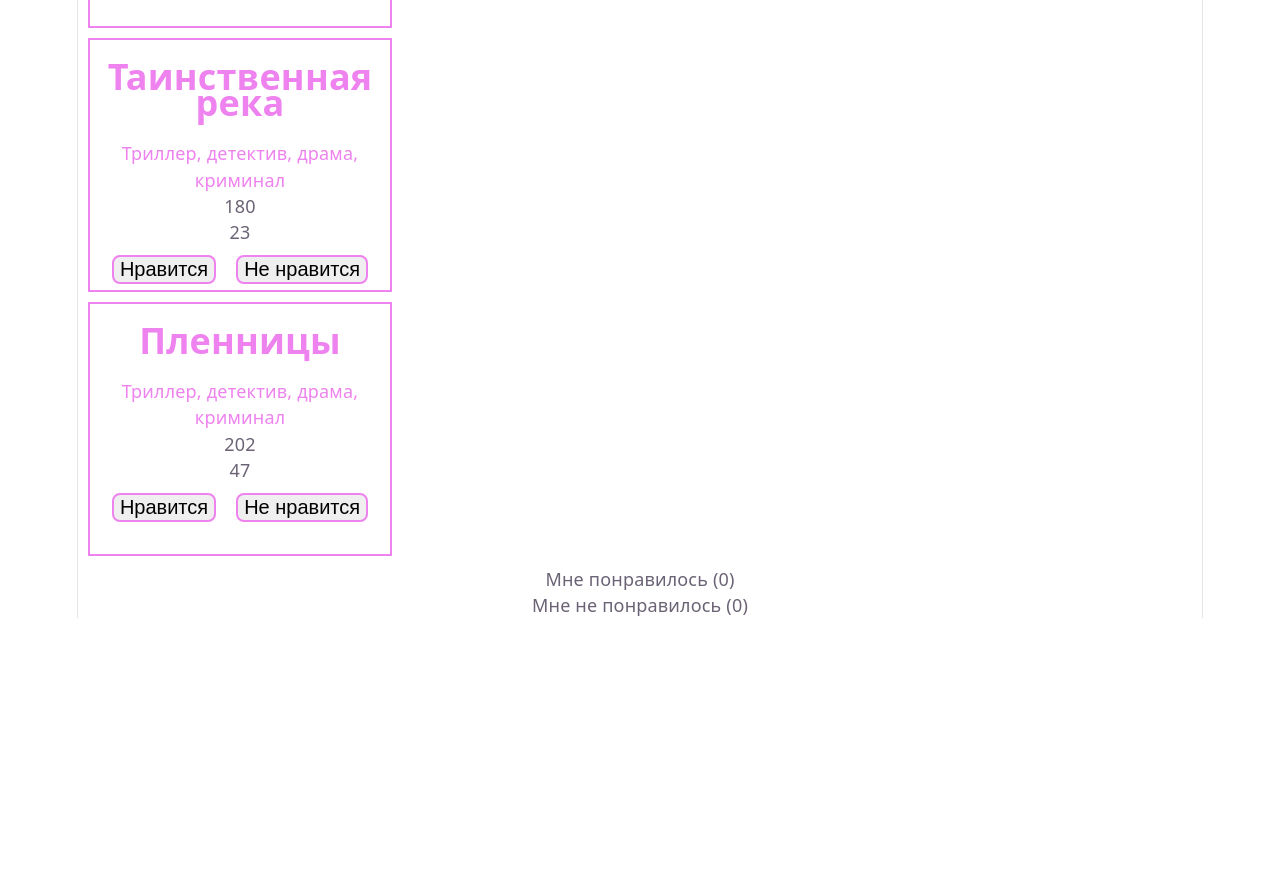
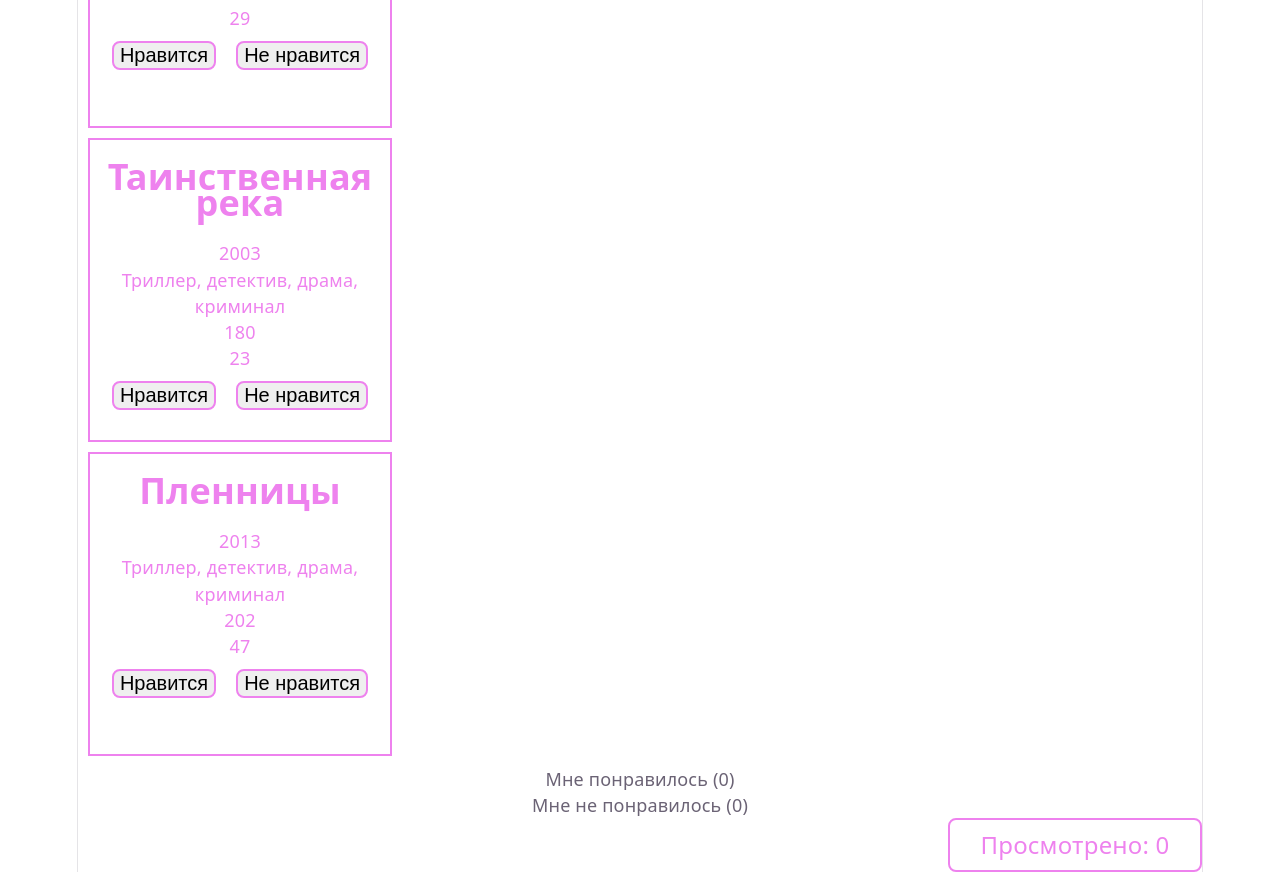
Before and after one commit to 25Dima05/dz-like-dislike, a React (Vite) app: page / in a window 1280 px wide. Shown: the part 500-1372 px from the top of the page. Before the commit the page ends 1118 px from the top, so only its background shows below. Built offline with nearby package versions, Linux system fonts and the light colour scheme.

Commit message:
added a movie counter

```diff
--- a/src/App.css
+++ b/src/App.css
@@ -9,11 +9,12 @@
 }
 
 .container {
-  height: 250px;
+  height: 300px;
   width: 300px;
 
   margin: 10px;
   border: 2px solid violet;
+  color: violet;
 }
 
 button:hover {
@@ -26,10 +27,12 @@ button:hover {
     flex-direction: column;
     justify-self: end;
 
-    height: 300px;
+    height: 350px;
     width: 300px;
+    margin: 10px;
 
     border: 2px solid green;
+    color: violet;
 }
 
 .red {
@@ -37,8 +40,26 @@ button:hover {
     flex-direction: column;
     justify-self: end;
 
-    height: 300px;
+    height: 350px;
     width: 300px;
+    margin: 10px;
 
     border: 2px solid red;
+    color: violet;
 }
+
+.countView {
+    display: flex;
+    flex-direction: row;
+    justify-self: flex-end;
+    align-items: center;
+    justify-content: center;
+
+    height: 50px;
+    width: 250px;
+    font-size: 24px;
+
+    border: 2px solid violet;
+    border-radius: 8px;
+    color: violet;
+}
--- a/src/App.jsx
+++ b/src/App.jsx
@@ -6,8 +6,23 @@ import FilmCard from './components/FilmCard'
 import LikedFilm from './components/LikedFilms'
 import DislikedFilm from './components/DislikedFilms'
 import './App.css'
+import { useEffect } from 'react'
 
 function App() {
+
+function CountView({films}) {
+    const [count, setCount] = useState(0);
+
+    useEffect(() => {
+            const summView = films.reduce((result, film) => result + film.view, 0);
+            setCount(summView);
+        }, [films]);
+     return (
+        <div>
+            <p>Просмотрено: {count}</p>
+        </div>
+     )
+}
 
 const textStyle = {
     color: "violet",
@@ -17,50 +32,58 @@ const [films, setFilms] = useState([
     {
         id: 1,
         title: "Олдбой",
-        year: "2003",
+        date: "2003",
         genre: "Триллер, детектив, драма, криминал",
 
         like: 131,
         dislike: 29,
 
         likeFlag: false,
-        dislikeFlag: false
+        dislikeFlag: false,
+
+        view: 0
     },
     {
         id: 2,
         title: "Таинственная река",
-        year: "2003",
+        date: "2003",
         genre: "Триллер, детектив, драма, криминал",
 
         like: 180,
         dislike: 23,
 
         likeFlag: false,
-        dislikeFlag: false
+        dislikeFlag: false,
+
+        view: 0
     },
     {
         id: 3,
         title: "Пленницы",
-        year: "2013",
+        date: "2013",
         genre: "Триллер, детектив, драма, криминал",
 
         like: 202,
         dislike: 47,
 
         likeFlag: false,
-        dislikeFlag: false
+        dislikeFlag: false,
+
+        view: 0
     },
     {
         id: 4,
         title: "Семь",
-        year: "1995",
+        date: "1995",
         genre: "Триллер, детектив, драма, криминал",
 
         like: 131,
         dislike: 25,
 
         likeFlag: false,
-        dislikeFlag: false
+        dislikeFlag: false,
+
+        view: 0
     }
 ])
 
@@ -71,14 +94,14 @@ const sortedFilms = [...films].sort((a, b) => {
     return sumA - sumB;
 })
 
-const likedFilms = films.filter(film => film.likeFlag === true)
-const dislikedFilms = films.filter(film => film.dislikeFlag === true)
+const likedFilms = films.filter(film => film.likeFlag);
+const dislikedFilms = films.filter(film => film.dislikeFlag);
 
 function likeMinus(arrFilm) {
     return {
         ...arrFilm,
         like: arrFilm.like - 1,
-        likeFlag: false
+        likeFlag: false,
     }
 }
 
@@ -86,7 +109,7 @@ function dislikeMinus(arrFilm) {
     return {
         ...arrFilm,
         dislike: arrFilm.dislike - 1,
-        dislikeFlag: false
+        dislikeFlag: false,
     }
 }
 
@@ -94,7 +117,8 @@ function likePlus(arrFilm) {
     return {
         ...arrFilm,
         like: arrFilm.like + 1,
-        likeFlag: true
+        likeFlag: true,
+        view: arrFilm.view + 1
     }
 }
 
@@ -102,7 +126,8 @@ function dislikePlus(arrFilm) {
     return {
         ...arrFilm,
         dislike: arrFilm.dislike + 1,
-        dislikeFlag: true
+        dislikeFlag: true,
+        view: arrFilm.view + 1
     }
 }
 
@@ -110,9 +135,9 @@ function handleLike(filmId) {
     setFilms(prevFilms =>
             prevFilms.map(film => {
 
-            if (film.id !== filmId) return film
+            if (film.id !== filmId) return film;
 
-            if (film.likeFlag) return likeMinus(film)
+            if (film.likeFlag) return likeMinus(film);
 
             else {
                 if (film.dislikeFlag) {
@@ -120,7 +145,7 @@ function handleLike(filmId) {
                     return likePlus(updatedFilm);
                 }
 
-                return likePlus(film)
+                return likePlus(film);
             }
         })
     )
@@ -129,9 +154,9 @@ function handleLike(filmId) {
 function handleDislike(filmId) {
     setFilms(prevFilms =>
         prevFilms.map(film => {
-            if (film.id !== filmId) return film
+            if (film.id !== filmId) return film;
 
-            if (film.dislikeFlag) return dislikeMinus(film)
+            if (film.dislikeFlag) return dislikeMinus(film);
 
             else {
                 if (film.likeFlag) {
@@ -139,7 +164,7 @@ function handleDislike(filmId) {
                     return dislikePlus(updatedFilm);
                 }
 
-                return dislikePlus(film)
+                return dislikePlus(film);
             }
         })
     )
@@ -149,10 +174,6 @@ function handleDislike(filmId) {
         <div>
             <div>
                 {sortedFilms.map(n => {
-                    const likeColor = n.likeFlag && !n.dislikeFlag ? "green" : null
-                        //не могу убрать n.likeFlag или !n.dislikeFlag , цвет кнопок ломается
-                    const dislikeColor = n.dislikeFlag && !n.likeFlag ? "red" : null
-
                     return (
                         <FilmCard
                             key={n.id}
@@ -161,20 +182,17 @@ function handleDislike(filmId) {
                             genre={n.genre}
                             like={n.like}
                             dislike={n.dislike}
-                            likeColor={likeColor}
-                            dislikeColor={dislikeColor}
+                            likeFlag={n.likeFlag}
+                            dislikeFlag={n.dislikeFlag}
                             handleLike={() => handleLike(n.id)}
                             handleDislike={() => handleDislike(n.id)}
                         />
                     )
                 })}
 
+
                 <p>Мне понравилось ({likedFilms.length})</p>
                 {likedFilms.map(n => {
-                    const likeColor = n.likeFlag && !n.dislikeFlag ? "green" : null
-                        //не могу убрать n.likeFlag или !n.dislikeFlag , цвет кнопок ломается
-                    const dislikeColor = n.dislikeFlag && !n.likeFlag ? "red" : null
-
                     return (
                             <LikedFilm
                             key={n.id}
@@ -183,8 +201,8 @@ function handleDislike(filmId) {
                             genre={n.genre}
                             like={n.like}
                             dislike={n.dislike}
-                            likeColor={likeColor}
-                            dislikeColor={dislikeColor}
+                            likeFlag={n.likeFlag}
+                            dislikeFlag={n.dislikeFlag}
                             handleLike={() => handleLike(n.id)}
                             handleDislike={() => handleDislike(n.id)}
                         />
@@ -193,10 +211,6 @@ function handleDislike(filmId) {
 
                 <p>Мне не понравилось ({dislikedFilms.length})</p>
                 {dislikedFilms.map(n => {
-                    const likeColor = n.likeFlag && !n.dislikeFlag ? "green" : null
-                        //не могу убрать n.likeFlag или !n.dislikeFlag , цвет кнопок ломается
-                    const dislikeColor = n.dislikeFlag && !n.likeFlag ? "red" : null
-
                     return (
                             <DislikedFilm
                             key={n.id}
@@ -205,15 +219,20 @@ function handleDislike(filmId) {
                             genre={n.genre}
                             like={n.like}
                             dislike={n.dislike}
-                            likeColor={likeColor}
-                            dislikeColor={dislikeColor}
+                            likeFlag={n.likeFlag}
+                            dislikeFlag={n.dislikeFlag}
                             handleLike={() => handleLike(n.id)}
                             handleDislike={() => handleDislike(n.id)}
                         />
                     )
                 })}
             </div>
+            <div className='countView'>
+                <CountView films={films}/>
+            </div>
+
         </div>
+
     )
 }
 
--- a/src/components/DislikedFilms.jsx
+++ b/src/components/DislikedFilms.jsx
@@ -6,14 +6,14 @@ const DislikedCard = ({
     genre,
     like,
     dislike,
-    likeColor,
-    dislikeColor,
+    likeFlag,
+    dislikeFlag,
     handleLike,
     handleDislike
 }) => {
 
 return (
-    <div className={dislikeColor}>
+    <div className={dislikeFlag ? "red" : null}>
         <h1 style={{color: "violet"}}>{title}</h1>
             <p style={{color: "violet"}}>{date}</p>
             <p style={{color: "violet"}}>{genre}</p>
@@ -21,11 +21,11 @@ return (
             <p>{dislike}</p>
 
             <button style={{
-                backgroundColor: likeColor
+                backgroundColor: likeFlag ? "green" : null
             }} className='actionButton' onClick={handleLike}>Нравится</button>
 
             <button style={{
-                backgroundColor: dislikeColor
+                backgroundColor: dislikeFlag ? "red" : null
             }} className='actionButton' onClick={handleDislike}>Не нравится</button>
     </div>
 )}
--- a/src/components/FilmCard.jsx
+++ b/src/components/FilmCard.jsx
@@ -6,28 +6,29 @@ const FilmCard = ({
     genre,
     like,
     dislike,
-    likeColor,
-    dislikeColor,
+    likeFlag,
+    dislikeFlag,
     handleLike,
     handleDislike
 }) => {
 
 return (
     <div className='container'>
-        <h1 style={{color: "violet"}}>{title}</h1>
-            <p style={{color: "violet"}}>{date}</p>
-            <p style={{color: "violet"}}>{genre}</p>
+        <h1>{title}</h1>
+            <p>{date}</p>
+            <p>{genre}</p>
             <p>{like}</p>
             <p>{dislike}</p>
 
             <button style={{
-                backgroundColor: likeColor
+                backgroundColor: likeFlag ? "green" : null
             }} className='actionButton' onClick={handleLike}>Нравится</button>
 
             <button style={{
-                backgroundColor: dislikeColor
+                backgroundColor: dislikeFlag ? "red" : null
             }} className='actionButton' onClick={handleDislike}>Не нравится</button>
     </div>
+
 )}
 
 export default FilmCard
--- a/src/components/LikedFilms.jsx
+++ b/src/components/LikedFilms.jsx
@@ -6,14 +6,14 @@ const LikedCard = ({
     genre,
     like,
     dislike,
-    likeColor,
-    dislikeColor,
+    likeFlag,
+    dislikeFlag,
     handleLike,
     handleDislike
 }) => {
 
 return (
-    <div className={likeColor}>
+    <div className={likeFlag ? "green" : null}>
         <h1 style={{color: "violet"}}>{title}</h1>
             <p style={{color: "violet"}}>{date}</p>
             <p style={{color: "violet"}}>{genre}</p>
@@ -21,11 +21,11 @@ return (
             <p>{dislike}</p>
 
             <button style={{
-                backgroundColor: likeColor
+                backgroundColor: likeFlag ? "green" : null
             }} className='actionButton' onClick={handleLike}>Нравится</button>
 
             <button style={{
-                backgroundColor: dislikeColor
+                backgroundColor: dislikeFlag ? "red" : null
             }} className='actionButton' onClick={handleDislike}>Не нравится</button>
     </div>
 )}
```
